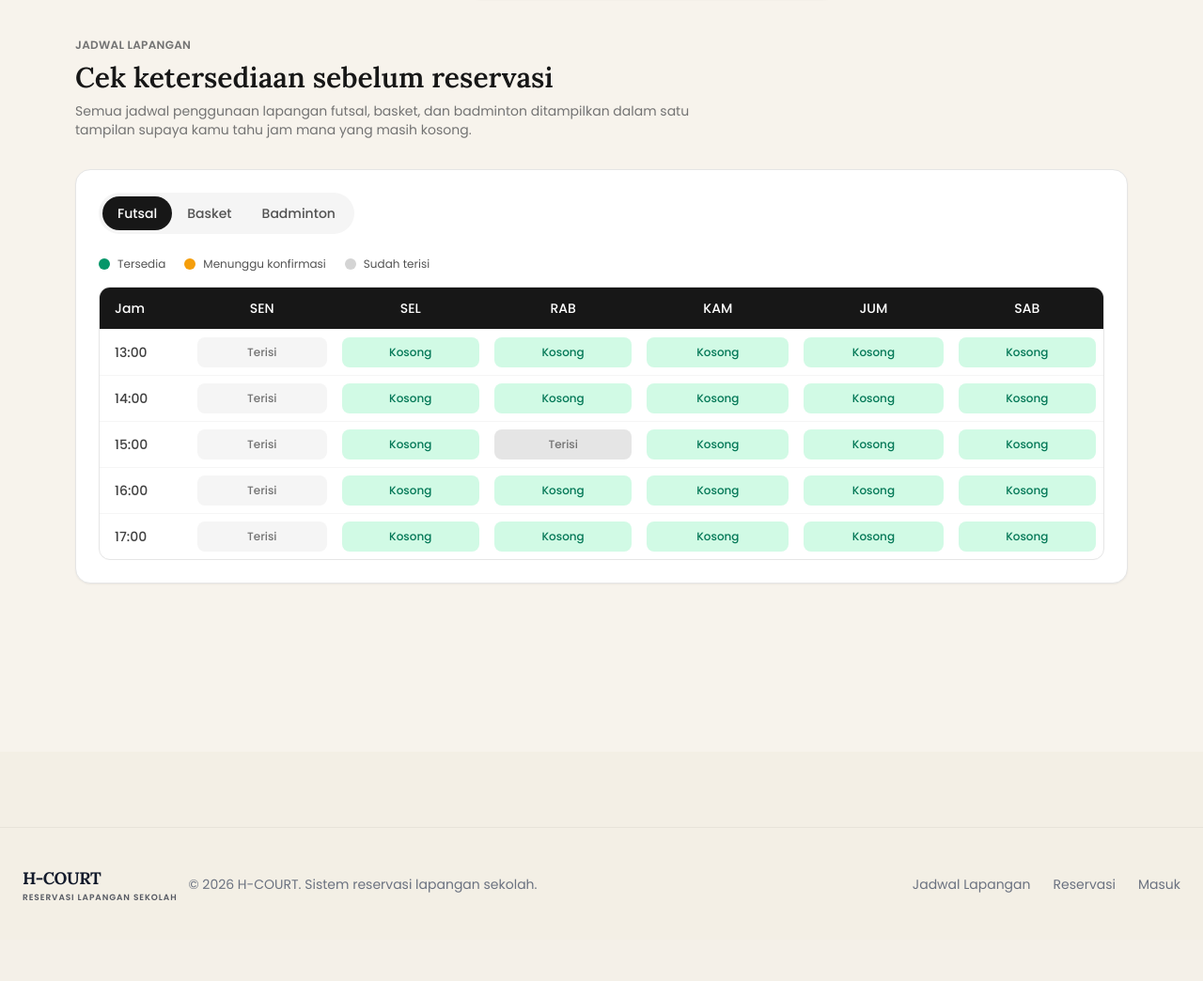
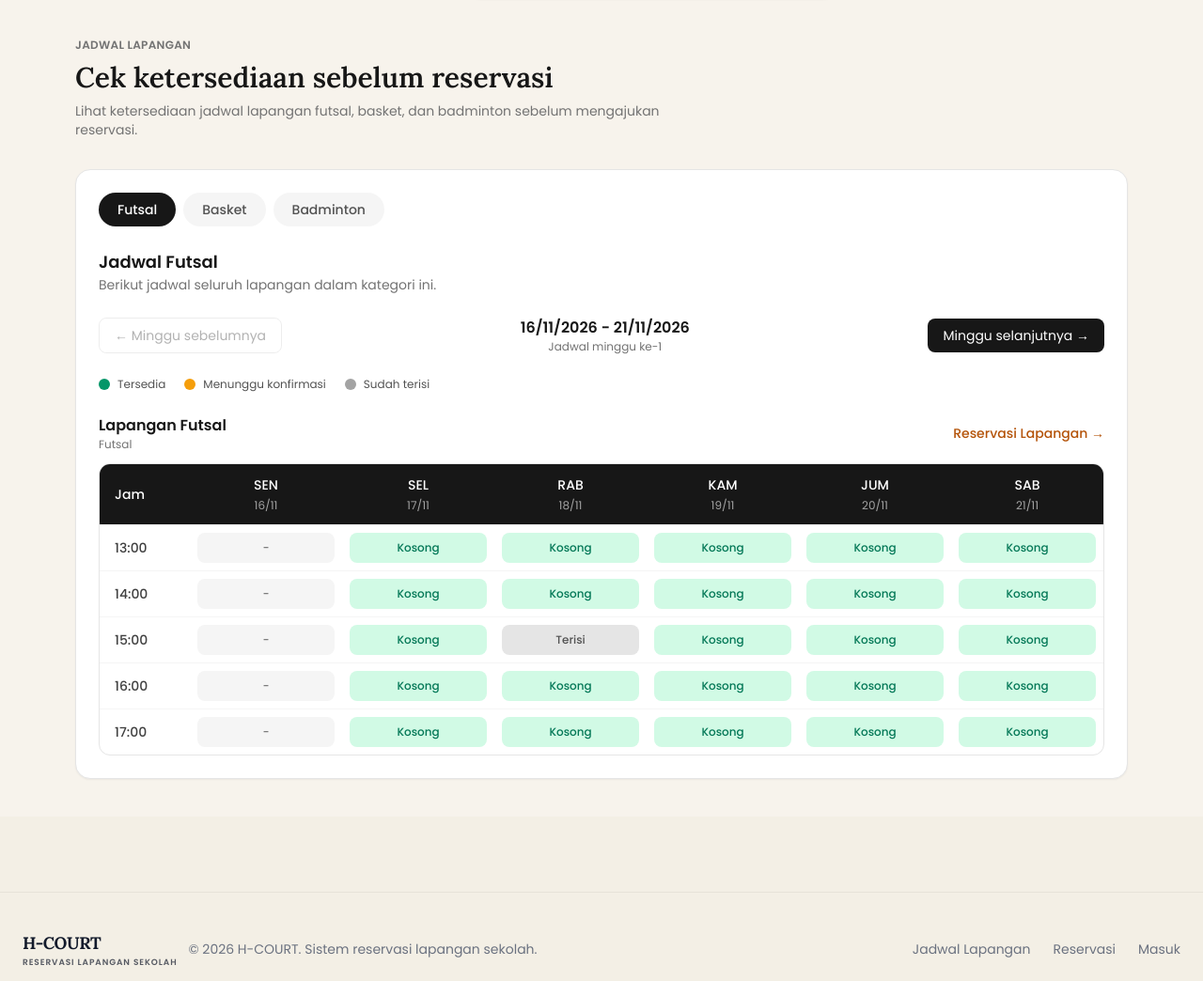
Before and after one commit to EsruDXT/H-COURT, a Laravel app: page /schedule in a window 1280 px wide. Shown: the part 78-1122 px from the top of the page at 94% size. Before the commit the page ends 1036 px from the top, so only its background shows below. Run offline with Laravel 12, Linux system fonts and the light colour scheme; data comes from the database, SQL or seed files in the repository; some libraries are stand-ins or nearby versions.

Commit message:
WIP:Small Fixes

```diff
--- a/app/Http/Controllers/ScheduleController.php
+++ b/app/Http/Controllers/ScheduleController.php
@@ -7,7 +7,6 @@ use App\Models\Reservation;
 use Carbon\CarbonImmutable;
 use Illuminate\Http\Request;
 use Illuminate\Support\Collection;
-use Illuminate\Support\Str;
 use Illuminate\View\View;
 
 class ScheduleController extends Controller
@@ -16,18 +15,32 @@ class ScheduleController extends Controller
     {
         $courts = $this->activeCourts();
 
-        $court = $courts->firstWhere('slug', $request->query('court')) ?? $courts->first();
+        $courtTypes = [
+            'futsal' => 'Futsal',
+            'basket' => 'Basket',
+            'badminton' => 'Badminton',
+        ];
 
-        return view('schedule.index', $this->scheduleData($courts, $court));
-    }
+        $selectedCategory = $request->query('category', 'futsal');
 
-    public function show(string $court): View
-    {
-        $courts = $this->activeCourts();
+        if (! array_key_exists($selectedCategory, $courtTypes)) {
+            $selectedCategory = 'futsal';
+        }
 
-        $selected = $courts->firstWhere('slug', $court) ?? abort(404);
+        // Mengambil minggu yang dipilih dari URL.
+        // Nilai negatif dikembalikan menjadi 0.
+        $weekOffset = max(0, (int) $request->query('week', 0));
 
-        return view('schedule.show', $this->scheduleData($courts, $selected));
+        $selectedCourts = $courts
+            ->where('category', $selectedCategory)
+            ->values();
+
+        return view('schedule.index', $this->scheduleData(
+            $selectedCourts,
+            $courtTypes,
+            $selectedCategory,
+            $weekOffset
+        ));
     }
 
     /**
@@ -35,44 +48,95 @@ class ScheduleController extends Controller
      */
     protected function activeCourts(): Collection
     {
-        return Court::query()->where('is_active', true)->orderBy('id')->get();
+        return Court::query()
+            ->where('is_active', true)
+            ->orderBy('name')
+            ->get();
     }
 
     /**
-     * @param  Collection<int, Court>  $courts
+     * @param Collection<int, Court> $courts
+     * @param array<string, string> $courtTypes
      * @return array<string, mixed>
      */
-    protected function scheduleData(Collection $courts, ?Court $court): array
-    {
+    protected function scheduleData(
+        Collection $courts,
+        array $courtTypes,
+        string $selectedCategory,
+        int $weekOffset
+    ): array {
         $today = CarbonImmutable::today();
-        $start = $today->isSunday() ? $today->addDay() : $today->startOfWeek();
 
+        // Menentukan hari Senin sebagai awal minggu.
+        // Jika hari ini Minggu, mulai dari Senin berikutnya.
+        $start = $today->isSunday()
+            ? $today->addDay()
+            : $today->startOfWeek();
+
+        // Bergeser sesuai minggu yang dipilih.
+        $start = $start->addWeeks($weekOffset);
+
+        // Tetap mempertahankan 6 hari seperti implementasi awal.
         $days = ['SEN', 'SEL', 'RAB', 'KAM', 'JUM', 'SAB'];
+
         $dates = [];
         $schedule = [];
+        $courtSchedules = [];
 
         foreach ($days as $index => $label) {
             $date = $start->addDays($index);
+
             $dates[$label] = $date->format('d/m');
 
-            $availability = $court ? $court->slotAvailability($date->toDateString()) : [];
+            foreach ($courts as $court) {
+                $availability = $court->slotAvailability(
+                    $date->toDateString()
+                );
 
-            foreach (Reservation::TIME_SLOTS as $slot) {
-                $schedule[$slot][$label] = $availability[$slot] ?? 'available';
+                foreach (Reservation::TIME_SLOTS as $slot) {
+                    $courtSchedules[$court->id][$slot][$label] =
+                        $availability[$slot] ?? 'available';
+
+                    $currentStatus = $schedule[$slot][$label] ?? 'available';
+                    $newStatus = $availability[$slot] ?? 'available';
+
+                    // Prioritaskan booked, kemudian pending.
+                    $priority = [
+                        'available' => 0,
+                        'pending' => 1,
+                        'booked' => 2,
+                    ];
+
+                    if (
+                        ($priority[$newStatus] ?? 0) >
+                        ($priority[$currentStatus] ?? 0)
+                    ) {
+                        $schedule[$slot][$label] = $newStatus;
+                    } else {
+                        $schedule[$slot][$label] = $currentStatus;
+                    }
+                }
             }
         }
 
-        $courtTypes = $courts
-            ->mapWithKeys(fn (Court $item): array => [$item->slug => Str::replaceFirst('Lapangan ', '', $item->name)])
-            ->all();
+        // Label periode minggu yang sedang ditampilkan.
+        $weekLabel = $start->format('d/m/Y')
+            . ' - '
+            . $start->addDays(5)->format('d/m/Y');
 
         return [
-            'court' => $court,
+            'courts' => $courts,
             'courtTypes' => $courtTypes,
+            'selectedCategory' => $selectedCategory,
             'days' => $days,
             'dates' => $dates,
             'timeSlots' => Reservation::TIME_SLOTS,
             'schedule' => $schedule,
+            'courtSchedules' => $courtSchedules,
+
+            // Data navigasi minggu.
+            'weekOffset' => $weekOffset,
+            'weekLabel' => $weekLabel,
         ];
     }
 }
--- a/config/app.php
+++ b/config/app.php
@@ -65,7 +65,7 @@ return [
     |
     */
 
-    'timezone' => 'UTC',
+    'timezone' => 'Asia/Pontianak',
 
     /*
     |--------------------------------------------------------------------------
--- a/resources/views/schedule/index.blade.php
+++ b/resources/views/schedule/index.blade.php
@@ -6,80 +6,185 @@
 @section('content')
 <div class="bg-[#F7F3EC] min-h-screen py-10">
     <div class="max-w-6xl mx-auto px-4">
+
+        {{-- Page Header --}}
         <p class="text-xs font-semibold tracking-wide text-neutral-500 uppercase mb-2">
             Jadwal Lapangan
         </p>
+
         <h1 class="text-3xl font-serif font-semibold text-neutral-900 mb-2">
             Cek ketersediaan sebelum reservasi
         </h1>
+
         <p class="text-sm text-neutral-500 max-w-2xl mb-8">
-            Semua jadwal penggunaan lapangan futsal, basket, dan badminton
-            ditampilkan dalam satu tampilan supaya kamu tahu jam mana yang
-            masih kosong.
+            Lihat ketersediaan jadwal lapangan futsal, basket, dan badminton
+            sebelum mengajukan reservasi.
         </p>
 
         <div class="bg-white rounded-2xl border border-neutral-200 shadow-sm p-6">
 
-            <div class="inline-flex bg-neutral-100 rounded-full p-1 w-fit mb-6">
+            {{-- Pilihan Kategori --}}
+            <div class="flex flex-wrap gap-2 mb-6">
+
                 @foreach ($courtTypes as $slug => $label)
                     <a
-                        href="{{ route('schedule.index') }}"
-                        class="px-4 py-2 text-sm rounded-full font-medium transition
-                            {{ $loop->first
+                        href="{{ route('schedule.index', ['category' => $slug]) }}"
+                        class="px-5 py-2 rounded-full text-sm font-medium transition
+                            {{ $selectedCategory === $slug
                                 ? 'bg-neutral-900 text-white'
-                                : 'text-neutral-600 hover:text-neutral-900' }}"
+                                : 'bg-neutral-100 text-neutral-600 hover:bg-neutral-200' }}"
                     >
                         {{ $label }}
                     </a>
                 @endforeach
+
             </div>
 
-            <div class="flex flex-wrap items-center gap-5 text-xs text-neutral-600 mb-4">
+            {{-- Informasi Kategori --}}
+            <div class="mb-6">
+                <h2 class="text-lg font-semibold text-neutral-900">
+                    Jadwal {{ $courtTypes[$selectedCategory] ?? 'Lapangan' }}
+                </h2>
+
+                <p class="text-sm text-neutral-500">
+                    Berikut jadwal seluruh lapangan dalam kategori ini.
+                </p>
+            </div>
+            {{-- Navigasi Minggu --}}
+<div class="flex flex-col sm:flex-row sm:items-center sm:justify-between gap-3 mb-6">
+
+    <a
+        href="{{ route('schedule.index', [
+            'category' => $selectedCategory,
+            'week' => $weekOffset - 1
+        ]) }}"
+        class="px-4 py-2 rounded-lg border border-neutral-300 text-sm
+               text-neutral-700 hover:bg-neutral-100 transition
+               {{ $weekOffset <= 0 ? 'pointer-events-none opacity-40' : '' }}"
+    >
+        ← Minggu sebelumnya
+    </a>
+
+    <div class="text-center">
+        <p class="font-semibold text-neutral-900">
+            {{ $weekLabel }}
+        </p>
+        <p class="text-xs text-neutral-500">
+            Jadwal minggu ke-{{ $weekOffset + 1 }}
+        </p>
+    </div>
+
+    <a
+        href="{{ route('schedule.index', [
+            'category' => $selectedCategory,
+            'week' => $weekOffset + 1
+        ]) }}"
+        class="px-4 py-2 rounded-lg bg-neutral-900 text-white text-sm
+               hover:bg-neutral-700 transition"
+    >
+        Minggu selanjutnya →
+    </a>
+
+</div>
+            {{-- Keterangan Status --}}
+            <div class="flex flex-wrap items-center gap-5 text-xs text-neutral-600 mb-6">
+
                 <div class="flex items-center gap-2">
                     <span class="w-3 h-3 rounded-full bg-emerald-600"></span>
                     Tersedia
                 </div>
+
                 <div class="flex items-center gap-2">
                     <span class="w-3 h-3 rounded-full bg-amber-500"></span>
                     Menunggu konfirmasi
                 </div>
+
                 <div class="flex items-center gap-2">
-                    <span class="w-3 h-3 rounded-full bg-neutral-300"></span>
+                    <span class="w-3 h-3 rounded-full bg-neutral-400"></span>
                     Sudah terisi
                 </div>
+
             </div>
 
+            {{-- Daftar Lapangan --}}
+            @forelse ($courts as $court)
+
+                <div class="mb-8 last:mb-0">
+
+                    {{-- Nama Lapangan --}}
+                    <div class="flex flex-col sm:flex-row sm:items-center sm:justify-between gap-2 mb-3">
+
+                        <div>
+                            <h3 class="font-semibold text-neutral-900">
+                                {{ $court->name }}
+                            </h3>
+
+                            <p class="text-xs text-neutral-500">
+                                {{ $courtTypes[$selectedCategory] }}
+                            </p>
+                        </div>
+
+                        <a
+                            href="{{ route('reservation.create', ['court' => $court->slug]) }}"
+                            class="text-sm font-medium text-amber-700 hover:text-amber-900"
+                        >
+                            Reservasi Lapangan →
+                        </a>
+
+                    </div>
+
+                    {{-- Tabel Jadwal --}}
                     <div class="overflow-x-auto rounded-xl border border-neutral-200">
-                <table class="w-full text-sm border-collapse">
+
+                        <table class="w-full text-sm border-collapse min-w-[600px] table-fixed">
+
                             <thead>
                                 <tr class="bg-neutral-900 text-white">
-                            <th class="py-3 px-4 text-left font-medium w-24">Jam</th>
+
+                                    <th class="py-3 px-4 text-left font-medium w-24">
+                                        Jam
+                                    </th>
+
                                     @foreach ($days as $day)
                                         <th class="py-3 px-4 text-center font-medium">
-                                    {{ $day }}
+                                            <div>{{ $day }}</div>
+                                            <div class="text-xs font-normal text-neutral-400 mt-1">
+                                                {{ $dates[$day] ?? '' }}
+                                            </div>
                                         </th>
                                     @endforeach
+
                                 </tr>
                             </thead>
+
                             <tbody>
+
                                 @foreach ($timeSlots as $time)
+
                                     <tr class="border-t border-neutral-100">
-                                <td class="py-3 px-4 text-neutral-700 font-medium">
+
+                                        <td class="py-3 px-4 text-neutral-700 font-medium whitespace-nowrap">
                                             {{ $time }}
                                         </td>
 
                                         @foreach ($days as $day)
+
                                             @php
-                                        $status = $schedule[$time][$day] ?? 'available';
+                                                $status = $courtSchedules[$court->id][$time][$day] ?? 'available';
 
                                                 $styles = match ($status) {
                                                     'available' => 'bg-emerald-100 text-emerald-700',
-                                            'pending'   => 'bg-amber-100 text-amber-700',
-                                            'booked'    => 'bg-neutral-200 text-neutral-500',
-                                            default     => 'bg-neutral-100 text-neutral-500',
+                                                    'pending' => 'bg-amber-100 text-amber-700',
+                                                    'booked' => 'bg-neutral-200 text-neutral-600',
+                                                    default => 'bg-neutral-100 text-neutral-500',
                                                 };
 
-                                        $labelText = $status === 'available' ? 'Kosong' : 'Terisi';
+                                                $labelText = match ($status) {
+                                                    'available' => 'Kosong',
+                                                    'pending' => 'Menunggu',
+                                                    'booked' => 'Terisi',
+                                                    default => '-',
+                                                };
                                             @endphp
 
                                             <td class="py-2 px-2 text-center">
@@ -87,12 +192,38 @@
                                                     {{ $labelText }}
                                                 </span>
                                             </td>
+
                                         @endforeach
+
                                     </tr>
+
                                 @endforeach
+
                             </tbody>
+
                         </table>
+
                     </div>
+
+                </div>
+
+            @empty
+
+                <div class="py-12 text-center">
+                    <p class="text-neutral-500 text-sm mb-4">
+                        Belum ada lapangan aktif untuk kategori ini.
+                    </p>
+
+                    <a
+                        href="{{ route('schedule.index', ['category' => 'futsal']) }}"
+                        class="text-sm font-medium text-amber-700 hover:text-amber-900"
+                    >
+                        Kembali ke jadwal futsal
+                    </a>
+                </div>
+
+            @endforelse
+
         </div>
     </div>
 </div>
```
Also changed, not shown: app/Http/Controllers/ReservationController.php (+29 -7 lines), resources/views/reservation/create.blade.php (+19 -0 lines), 1 other file. Lines whose indentation alone changed are shown as unchanged.
